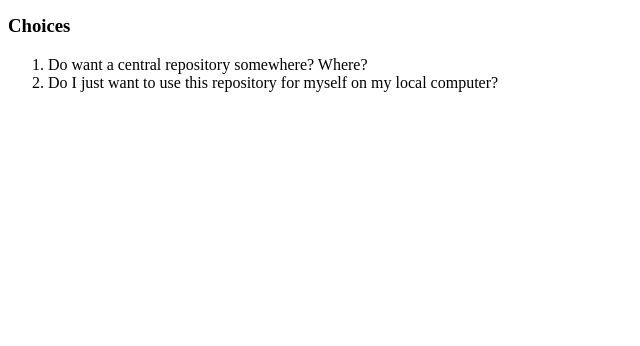
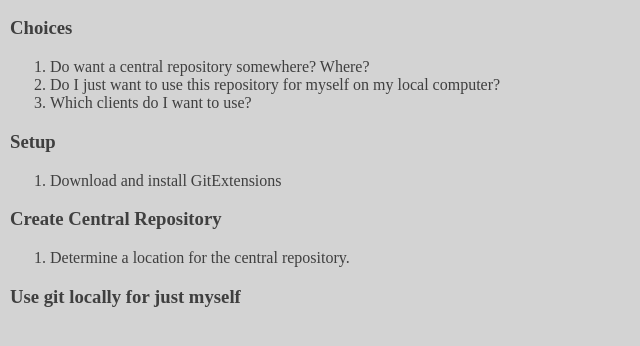
Before and after one commit to jaredthomason/gotta-git-it, a plain HTML site: page index.html in a window 1280 px wide. Shown: the part 98-444 px from the top of the page, without its empty margins (0-640 px from the left). Drawn offline with Linux system fonts and the light colour scheme.

Commit message:
Adding Information

```diff
--- a/index.html
+++ b/index.html
@@ -1,6 +1,7 @@
 <html>
 <head>
 <title>gotta-git-it</title>
+<link rel="stylesheet" type="text/css" href="styles.css">
 </head>
 <body>
 <h1>gotta-git-it</h1>
@@ -9,6 +10,16 @@
 <ol>
 <li>Do want a central repository somewhere? Where?</li>
 <li>Do I just want to use this repository for myself on my local computer?</li>
+<li>Which clients do I want to use?</li>
 </ol>
+<h3>Setup</h3>
+<ol>
+<li>Download and install GitExtensions</li>
+</ol>
+<h3>Create Central Repository</h4>
+<ol>
+<li>Determine a location for the central repository.</li>
+</ol>
+<h3>Use git locally for just myself</h4>
 </body>
 </html>
--- /dev/null
+++ b/styles.css
@@ -0,0 +1,6 @@
+body	{
+	color:#3F3F3F;
+	background-color:#D3D3D3;
+	margin:10px;
+	padding:0;
+	}
```
